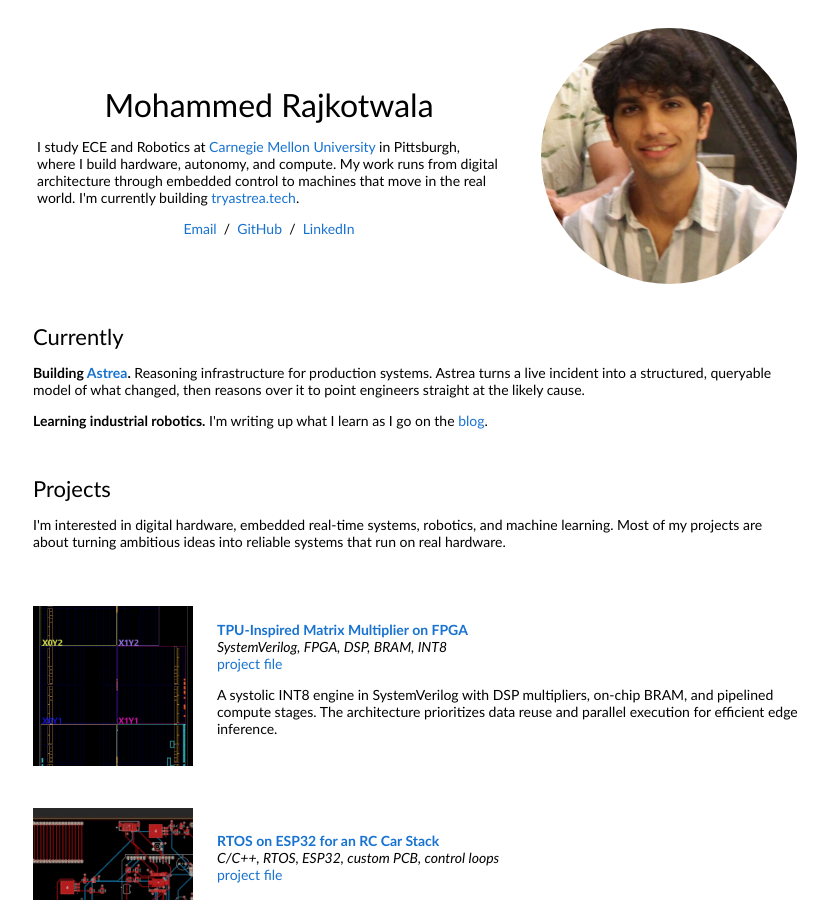
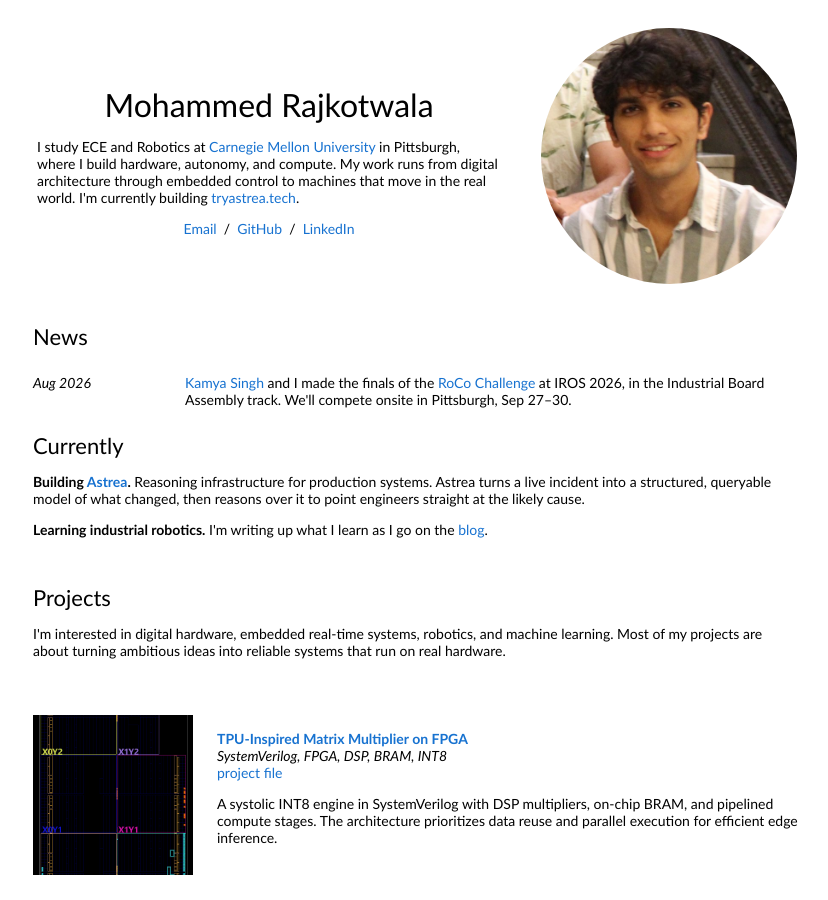
Before and after one commit to mohammed2945/mohammed2945.github.io, a Jekyll site: the page built from index.html, in a window 1280 px wide and 900 px high. Shown: the whole window, without its empty margins (223-1051 px from the left). Built offline with Jekyll 4.4.1, drawn with Linux system fonts in a browser that asks for light colours.

Commit message:
Add News section with RoCo Challenge finals
Co-Authored-By: Claude Opus 5 (1M context) <noreply@anthropic.com>

```diff
--- a/index.html
+++ b/index.html
@@ -37,6 +37,23 @@
               </td>
               <td style="padding:2.5%;width:37%;max-width:37%">
                 <img style="width:100%;max-width:100%;object-fit: cover; border-radius: 50%;" alt="profile photo" src="images/profile.jpg">
+              </td>
+            </tr>
+          </tbody></table>
+          <table id="news" style="width:100%;border:0px;border-spacing:0px;border-collapse:separate;margin-right:auto;margin-left:auto;"><tbody>
+            <tr>
+              <td style="padding:16px;width:100%;vertical-align:middle">
+                <h2>News</h2>
+              </td>
+            </tr>
+          </tbody></table>
+          <table style="width:100%;border:0px;border-spacing:0px;border-collapse:separate;margin-right:auto;margin-left:auto;"><tbody>
+            <tr>
+              <td style="padding:8px 16px;width:20%;vertical-align:top;white-space:nowrap">
+                <em>Aug 2026</em>
+              </td>
+              <td style="padding:8px;width:80%;vertical-align:top">
+                <a href="https://www.linkedin.com/in/kamya-singh-3a92b9226/">Kamya Singh</a> and I made the finals of the <a href="https://rocochallenge.github.io/RoCo-IROS2026/">RoCo Challenge</a> at IROS 2026, in the Industrial Board Assembly track. We'll compete onsite in Pittsburgh, Sep 27&ndash;30.
               </td>
             </tr>
           </tbody></table>
```
